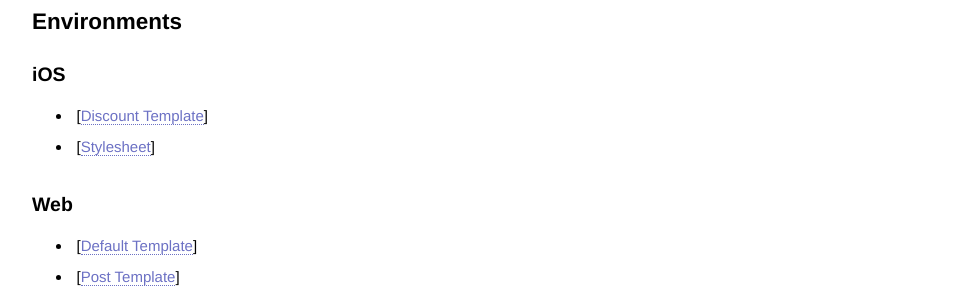
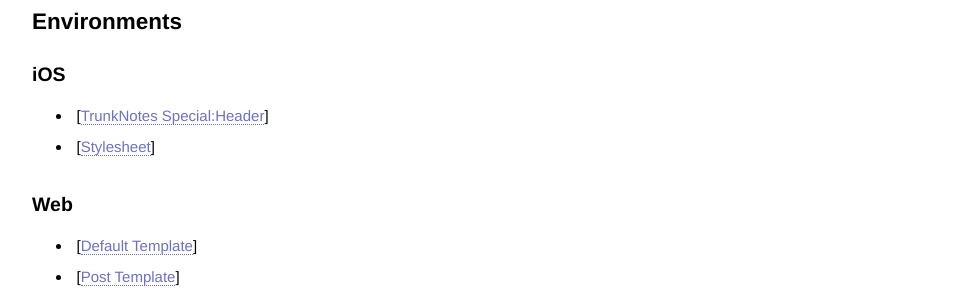
Before and after one commit to tub78/tub78.github.com, a Jekyll site: the page built from about.md, in a window 1280 px wide. Shown: the part 161-461 px from the top of the page, without its empty margins (118-1084 px from the left). Built offline with Jekyll 4.4.1, drawn with Linux system fonts in a browser that asks for light colours; nearby versions of some CDN libraries; Markdown is read by kramdown in place of the engine named in the settings; comment, search, counter and statistics services are not loaded.

Commit message:
Correct link to TN Special:Header

```diff
--- a/about.md
+++ b/about.md
@@ -37,10 +37,10 @@
 ## Environments
 ### iOS
 
- * [[Discount Template][TNDiscount_Template]]
+ * [[TrunkNotes Special:Header][Special_Header]]
  * [[Stylesheet][TNStylesheet]]
 
-[TNDiscount_Template]: https://raw.github.com/tub78/TrunkNotes/master/Notes/SpecialHeader.md
+[Special_Header]: https://raw.github.com/tub78/TrunkNotes/master/Notes/SpecialHeader.md
 [TNStylesheet]: https://raw.github.com/tub78/TrunkNotes/master/Notes/Snippet_csscombined.md
 
 
```
